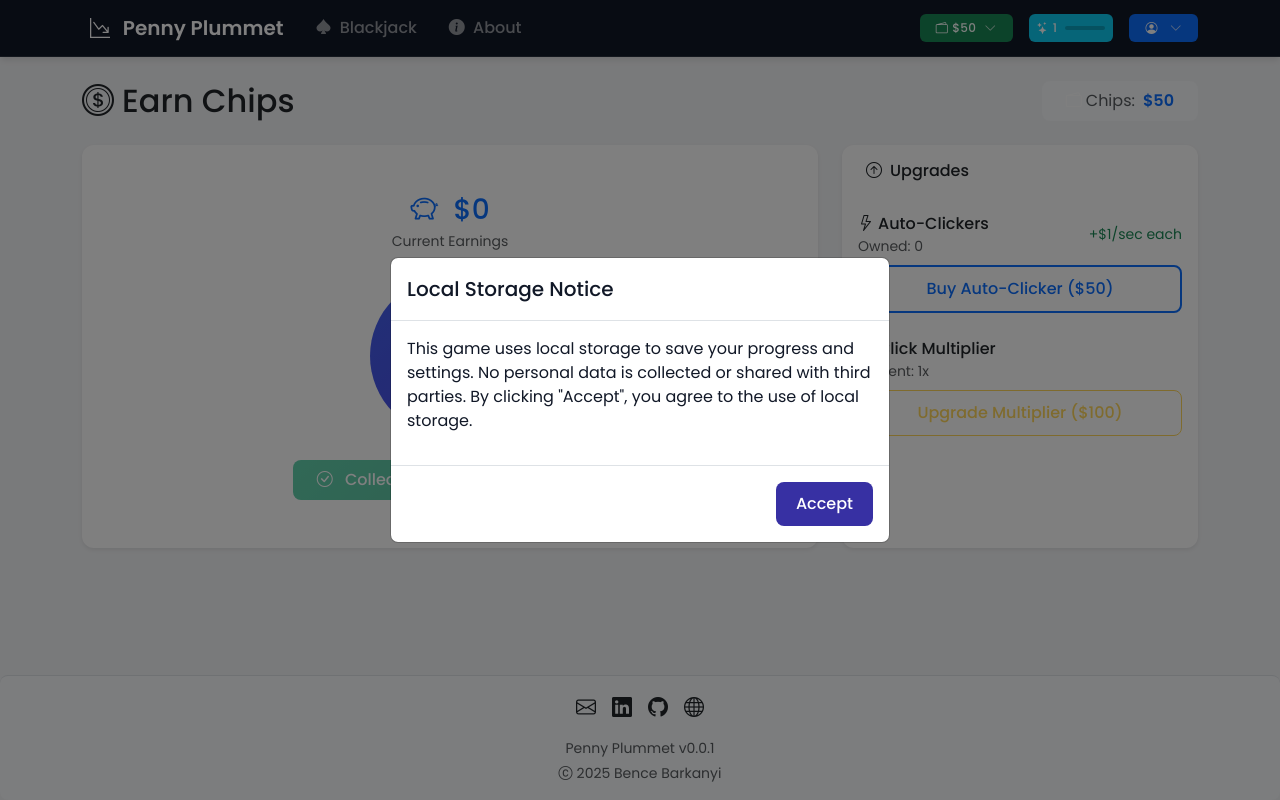
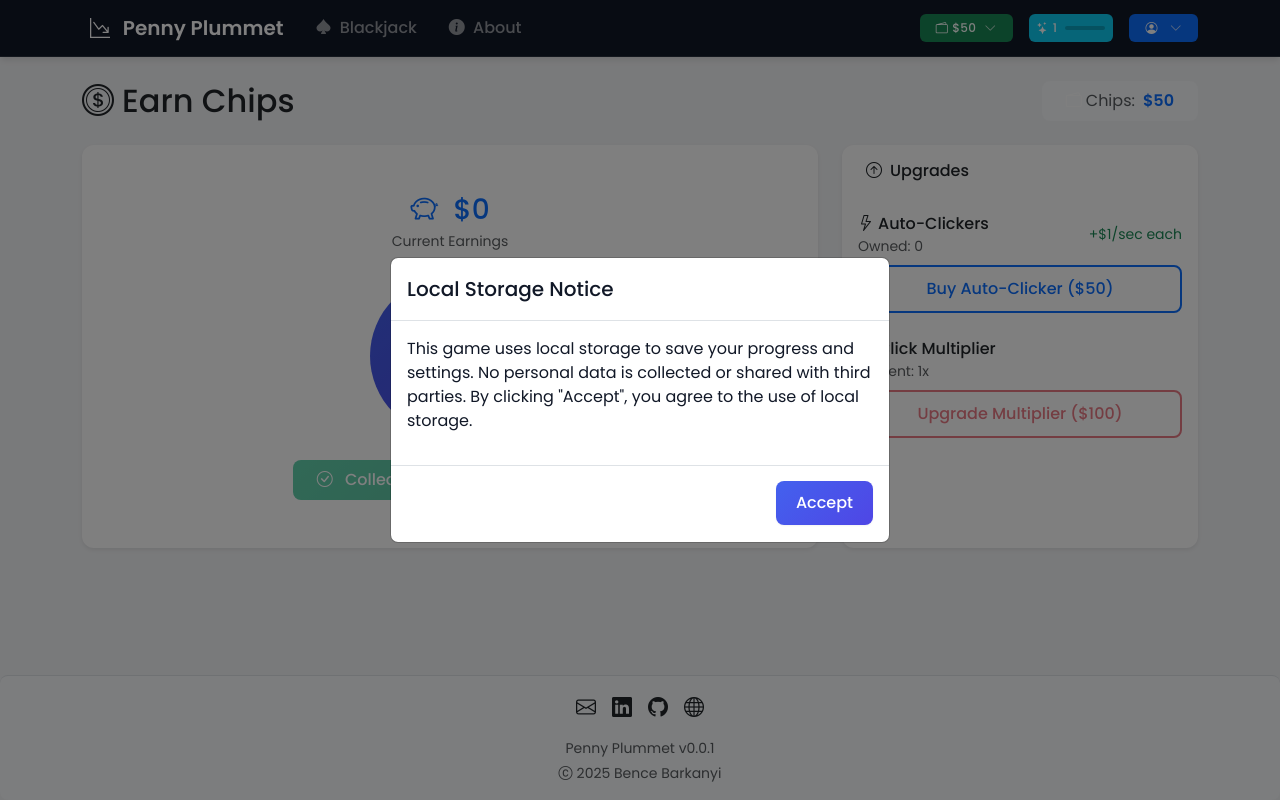
Before and after one commit to benceb2/penny-plummet, a Vue app: page /clicker in a window 1280 px wide. In both pictures the pointer is over the button "Accept". Built offline with nearby package versions, Linux system fonts and the light colour scheme.

Commit message:
button hover styling + use danger button for multiplier purchase

```diff
--- a/src/assets/styles/main.css
+++ b/src/assets/styles/main.css
@@ -81,26 +81,119 @@ body {
 }
 
 /* Button */
+/* Button Base Styles */
 .btn {
   font-weight: 500;
   padding: 0.625rem 1.25rem;
   border-radius: 0.5rem;
-  transition: all 0.2s;
-}
-
-.btn-primary {
-  background: var(--gradient-primary);
+  transition: all 0.2s ease;
   border: none;
 }
 
-.btn-primary:hover {
-  background: var(--primary-hover);
-  /* transform: translateY(-1px); */
+/* Primary Button */
+.btn-primary {
+  background-image:
+    var(--gradient-primary),
+    linear-gradient(to right, var(--primary-hover), var(--primary-hover));
+  background-position: 0% 0%;
 }
 
+.btn-primary:hover {
+  background-position: 100% 0%;
+  transform: translateY(-1px);
+  box-shadow: var(--shadow-sm);
+}
+
+
+/* Success Button */
+/* Success Button */
 .btn-success {
+  background-image:
+    var(--gradient-success),
+    linear-gradient(to right, var(--success-color), var(--success-color));
+  background-position: 0% 0%;
+}
+
+.btn-success:hover {
+  background-position: 100% 0%;
+  transform: translateY(-1px);
+  box-shadow: var(--shadow-sm);
+}
+
+/* Warning Button */
+.btn-warning {
+  background: linear-gradient(135deg, var(--warning-color), #f97316);
+}
+
+.btn-warning:hover,
+.btn-warning:active,
+.btn-warning:focus {
+  background: var(--warning-color);
+  transform: translateY(-1px);
+  box-shadow: var(--shadow-sm);
+}
+
+/* Danger Button */
+.btn-danger {
+  background: linear-gradient(135deg, var(--danger-color), #dc2626);
+}
+
+.btn-danger:hover,
+.btn-danger:active,
+.btn-danger:focus {
+  background: var(--danger-color);
+  transform: translateY(-1px);
+  box-shadow: var(--shadow-sm);
+}
+
+/* Outline Buttons */
+.btn-outline-primary,
+.btn-outline-success,
+.btn-outline-warning,
+.btn-outline-danger {
+  background: transparent;
+  border: 2px solid currentColor;
+  transition: all 0.2s ease;
+}
+
+/* Outline Primary */
+.btn-outline-primary:hover,
+.btn-outline-primary:active,
+.btn-outline-primary:focus {
+  background: var(--gradient-primary);
+  border-color: transparent;
+  transform: translateY(-1px);
+  box-shadow: var(--shadow-sm);
+}
+
+/* Outline Success */
+.btn-outline-success:hover,
+.btn-outline-success:active,
+.btn-outline-success:focus {
   background: var(--gradient-success);
-  border: none;
+  border-color: transparent;
+  transform: translateY(-1px);
+  box-shadow: var(--shadow-sm);
+}
+
+/* Outline Warning */
+.btn-outline-warning:hover,
+.btn-outline-warning:active,
+.btn-outline-warning:focus {
+  background: linear-gradient(135deg, var(--warning-color), #f97316);
+  border-color: transparent;
+  transform: translateY(-1px);
+  box-shadow: var(--shadow-sm);
+}
+
+/* Outline Danger */
+.btn-outline-danger:hover,
+.btn-outline-danger:active,
+.btn-outline-danger:focus {
+  background: linear-gradient(135deg, var(--danger-color), #dc2626);
+  border-color: transparent;
+  transform: translateY(-1px);
+  box-shadow: var(--shadow-sm);
 }
 
 /* Game Controls */
--- a/src/views/ClickerView.vue
+++ b/src/views/ClickerView.vue
@@ -97,7 +97,7 @@ const clickerStore = useClickerStore()
                 </div>
               </div>
               <button
-                class="btn btn-outline-warning w-100"
+                class="btn btn-outline-danger w-100"
                 @click="clickerStore.buyMultiplier(userStore)"
                 :disabled="userStore.chips < clickerStore.multiplierCost">
                 Upgrade Multiplier ({{ clickerStore.formattedMultiplierCost }})
--- a/src/views/SettingsView.vue
+++ b/src/views/SettingsView.vue
@@ -46,7 +46,7 @@ const exportSave = () => {
     const url = URL.createObjectURL(blob);
     const a = document.createElement('a');
     a.href = url;
-    a.download = `penny-plummet-${userStore.username}-${new Date().toISOString().split('T')[0]}.save`;
+    a.download = `penny-plummet-${userStore.username}-${new Date().getTime()}.save`;
     document.body.appendChild(a);
     a.click();
     document.body.removeChild(a);
```
